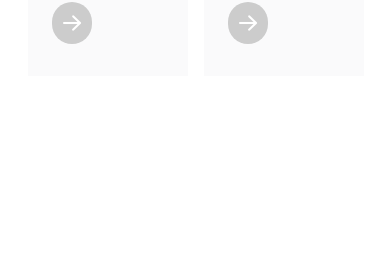
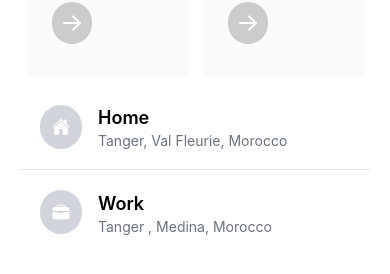
Before and after one commit to AbdelmajidBen/Uber, a React Native app: screen /HomeScreen in a window 390 px wide. Shown: the part 314-588 px from the top of the page. Built offline with nearby package versions, Linux system fonts and the light colour scheme.

Commit message:
the destination and options added

```diff
--- a/App.js
+++ b/App.js
@@ -1,5 +1,5 @@
 import React from 'react';
-import { StyleSheet, Text, View } from 'react-native';
+import { StyleSheet, Text, View, KeyboardAvoidingView, Platform } from 'react-native';
 import { Provider } from 'react-redux';
 import { store } from './store';
 import HomeScreen from './screens/HomeScreen';
@@ -8,6 +8,7 @@ import 'react-native-gesture-handler';
 import { NavigationContainer } from '@react-navigation/native';
 import { createStackNavigator } from '@react-navigation/stack';
 import MapScreen from './screens/MapScreen';
+
 
 // 1- setup Redux
 
@@ -19,30 +20,30 @@ export default function App() {
     <Provider store={store}>
       <NavigationContainer>
       <SafeAreaProvider>
+        <KeyboardAvoidingView
+        behavior={Platform.OS === "ios" ? "padding" : "height"}
+        style={{flex: 1}}
+        keyboardVerticalOffset={Platform.OS === "ios" ? -64 : 0}>
       <Stack.Navigator>
-        <Stack.Screen name="HomeScreen" component={HomeScreen}
+        <Stack.Screen
+         name="HomeScreen"
+         component={HomeScreen}
         options={{
           headerShown: false,
           }}
            />
-        <Stack.Screen name="MapScreen" component={MapScreen}
+        <Stack.Screen
+        name="MapScreen"
+        component={MapScreen}
         options={{
           headerShown: false,
           }}
            />
       </Stack.Navigator>
+      </KeyboardAvoidingView>
       </SafeAreaProvider>
       </NavigationContainer>
     </Provider>
 
   );
 }
-
-const styles = StyleSheet.create({
-  container: {
-    flex: 1,
-    backgroundColor: '#fff',
-    alignItems: 'center',
-    justifyContent: 'center',
-  },
-});
--- a/components/Map.js
+++ b/components/Map.js
@@ -1,16 +1,41 @@
 import { StyleSheet, Text, View } from 'react-native'
-import React from 'react'
+import React, { useRef } from 'react'
 import MapView from 'react-native-maps'
 import tw from 'twrnc'
 import { useSelector } from 'react-redux'
 import { selectOrigin } from '../slices/navSlice'
 import { Marker } from 'react-native-maps'
+import {selectDestination} from '../slices/navSlice'
+import MapViewDirections from 'react-native-maps-directions'
+import { GOOGLE_MAPS_APIKEY } from "@env"
+import { useEffect } from 'react'
+
+
 const Map = () => {
     const origin =useSelector(selectOrigin)
+    const destination =useSelector(selectDestination)
+    const mapRef=useRef(null);
+    useEffect(()=>{
+        if(!origin || !destination){
+            return;
+        }
+        // Zoom and fit to markers
+        mapRef.current.fitToSuppliedMarkers(['origin','destination'],{
+            edgePadding:{
+                top: 50,
+                right: 50,
+                bottom: 50,
+                left: 50,
+            }
+        })
+
+
+    },[origin,destination])
 
 
   return (
     <MapView
+    ref={mapRef}
     style={tw `flex-1`}
     mapType='mutedStandard'
     initialRegion={{
@@ -21,7 +46,15 @@ const Map = () => {
 
         }}
     >
-
+        {origin && destination && (
+            <MapViewDirections
+            origin={origin.description}
+            destination={destination.description}
+            apikey={GOOGLE_MAPS_APIKEY}
+            strokeWidth={4}
+            strokeColor="green"
+            />
+        )}
         {origin?.location && (
             <Marker
             coordinate={{
@@ -33,6 +66,17 @@ const Map = () => {
             identifier="origin"
             />
         )}
+        {destination?.location &&(
+            <Marker
+            coordinate={{
+                "latitude": destination.location.lat,
+                "longitude": destination.location.lng,
+            }}
+            title="Destination"
+            description={destination.description}
+            identifier="destination"
+            />
+        )}
     </MapView>
   )
 }
--- /dev/null
+++ b/components/NavFavourites.js
@@ -0,0 +1,56 @@
+import { StyleSheet, Text, View,TouchableOpacity } from 'react-native'
+import React from 'react'
+import { FlatList } from 'react-native-gesture-handler';
+import {Icon } from 'react-native-elements'
+import tw from 'twrnc'
+
+
+const data = [
+  {
+    id: "123",
+    icon: "home",
+    location: "Home",
+    destination: "Tanger, Val Fleurie, Morocco",
+  },
+  {
+    id: "456",
+    icon: "briefcase",
+    location: "Work",
+    destination: "Tanger , Medina, Morocco",
+  },
+];
+
+
+const NavFavourites = () => {
+  return (
+    <FlatList
+    data={data}
+    keyExtractor={(item)=>item.id}
+    ItemSeparatorComponent={()=>(
+        <View style={[tw`bg-gray-200`,{height:0.5}]}/>
+    )}
+    renderItem={({item: {location,destination,icon}})=>
+        (
+        <TouchableOpacity style={tw`flex-row items-center p-5`}>
+            <Icon
+            style={tw `mr-4 rounded-full bg-gray-300 p-3`}
+            name={icon}
+            type="ionicon"
+            color="white"
+            size={18}
+            />
+        <View>
+            <Text style={tw`font-semibold text-lg`}>{location}</Text>
+            <Text style={tw`text-gray-500`}>{destination}</Text>
+        </View>
+        </TouchableOpacity>
+        )}
+
+    />
+
+  )
+}
+
+export default NavFavourites
+
+const styles = StyleSheet.create({})
--- a/components/NavigateCard.js
+++ b/components/NavigateCard.js
@@ -6,6 +6,9 @@ import { GOOGLE_MAPS_APIKEY } from "@env"
 import { useDispatch } from 'react-redux'
 import { setDestination } from '../slices/navSlice'
 import { useNavigation } from '@react-navigation/native'
+import NavFavourites from './NavFavourites'
+import { TouchableOpacity } from 'react-native-gesture-handler'
+import { Icon } from 'react-native-elements'
 
 
 
@@ -46,6 +49,27 @@ const NavigateCard = () => {
         />
 
         </View>
+        <NavFavourites />
+      </View>
+      <View style={tw`flex-row bg-white justify-evenly py-2 mt-auto border-t border-gray-100`}>
+
+        <TouchableOpacity
+        onPress={()=>navigation.navigate('RideOptionsCard')}
+        style={tw`flex flex-row justify-between bg-black w-24 px-4 py-3 rounded-full`}>
+          <Icon name="car" type="font-awesome" color="white" size={16}/>
+          <Text style={tw`text-white text-center`}>Rides</Text>
+        </TouchableOpacity>
+
+        <TouchableOpacity
+        style={tw`flex flex-row justify-between w-24 px-4 py-3 rounded-full`}>
+
+          <Icon name="fast-food-outline" type="ionicon" color="black" size={16}/>
+          <Text style={tw`text-center`}>Eats</Text>
+
+        </TouchableOpacity>
+
+
+
       </View>
     </SafeAreaView>
   )
--- a/package.json
+++ b/package.json
@@ -23,6 +23,7 @@
     "react-native-gesture-handler": "^2.17.1",
     "react-native-google-places-autocomplete": "^2.5.6",
     "react-native-maps": "^1.15.6",
+    "react-native-maps-directions": "^1.9.0",
     "react-native-safe-area-context": "4.10.1",
     "react-native-screens": "3.31.1",
     "react-native-vector-icons": "^10.1.0",
--- a/screens/HomeScreen.js
+++ b/screens/HomeScreen.js
@@ -5,7 +5,9 @@ import NavOptions from '../components/NavOptions'
 import { GooglePlacesAutocomplete } from 'react-native-google-places-autocomplete'
 import { GOOGLE_MAPS_APIKEY } from "@env"
 import { useDispatch } from 'react-redux'
-import { setDestination,setOrigin } from '../slices/navSlice'
+import { setDestination,setOrigin } from '../slices/navSlice';
+import NavFavourites from '../components/NavFavourites'
+
 
 
 
@@ -58,9 +60,9 @@ const HomeScreen = () => {
             }}
 
         />
-        <NavOptions />
-    </View>
-
+         <NavOptions />
+         <NavFavourites />
+        </View>
     </SafeAreaView>
   )
 }
```
Also changed, not shown: 1 other file (tests, documents, lock files or other folders).
